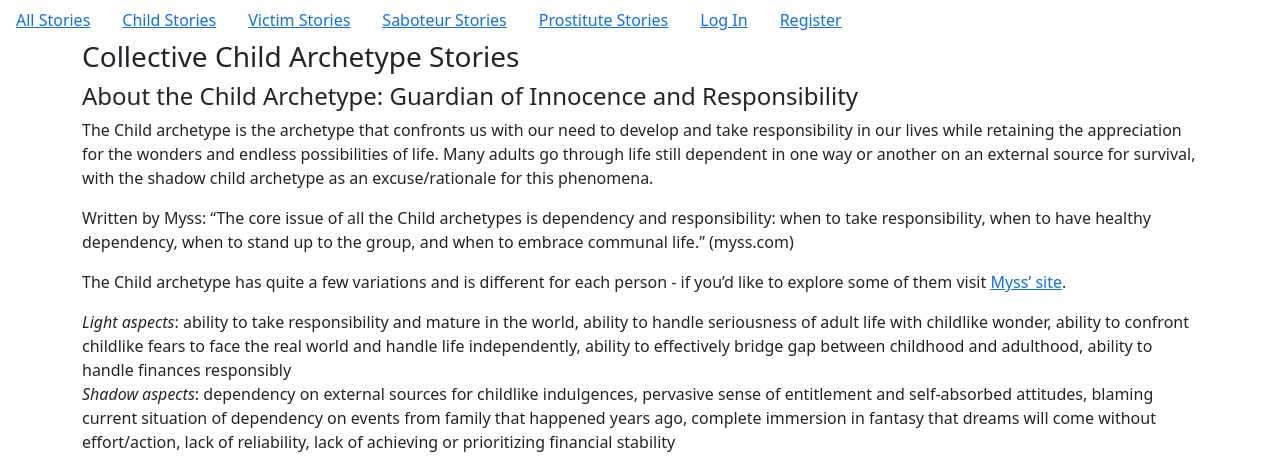
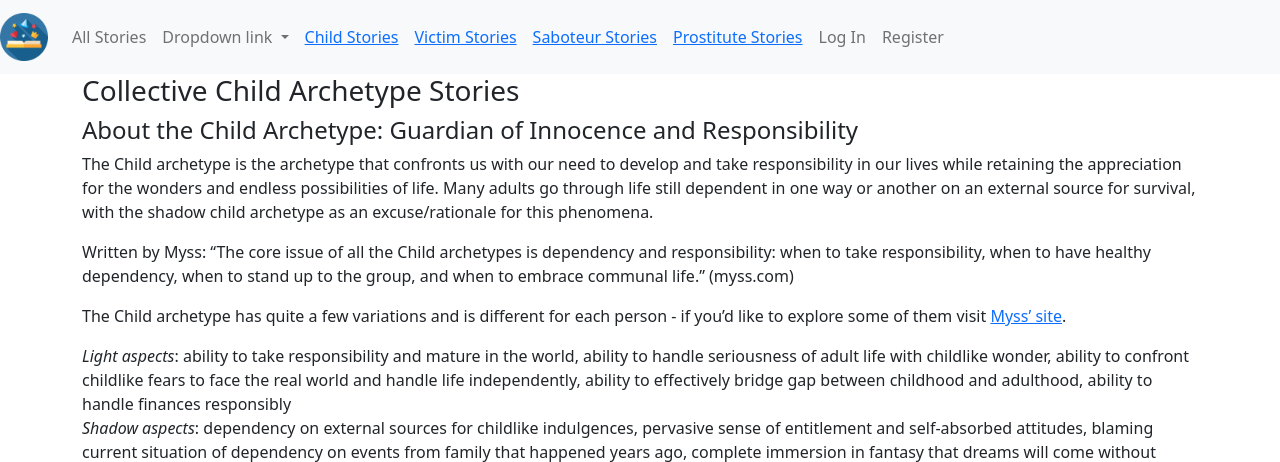
Before and after one commit to catt-tung/archetypes-flask-app, a Flask app: page /child in a window 1280 px wide. Shown: the top 462 px of the page. Run offline with Flask 2, Linux system fonts and the light colour scheme; data that the repository does not hold is empty; parts of the project's set-up code (start-up, migrations or seed data) failed here and were passed over.

Commit message:
Get navbar working thanks to Shahzad

```diff
--- a/myapp/templates/base.html
+++ b/myapp/templates/base.html
@@ -2,7 +2,9 @@
 <html lang="en">
 <head>
     <link href="https://cdn.jsdelivr.net/npm/bootstrap@5.1.3/dist/css/bootstrap.min.css" rel="stylesheet" integrity="sha384-1BmE4kWBq78iYhFldvKuhfTAU6auU8tT94WrHftjDbrCEXSU1oBoqyl2QvZ6jIW3" crossorigin="anonymous">
-    <script defer src="https://cdn.jsdelivr.net/npm/bootstrap@5.1.3/dist/js/bootstrap.bundle.min.js" integrity="sha384-ka7Sk0Gln4gmtz2MlQnikT1wXgYsOg+OMhuP+IlRH9sENBO0LRn5q+8nbTov4+1p" crossorigin="anonymous"></script>
+    <script src="https://code.jquery.com/jquery-3.4.1.slim.min.js" integrity="sha384-J6qa4849blE2+poT4WnyKhv5vZF5SrPo0iEjwBvKU7imGFAV0wwj1yYfoRSJoZ+n" crossorigin="anonymous"></script>
+    <script src="https://cdn.jsdelivr.net/npm/popper.js@1.16.0/dist/umd/popper.min.js" integrity="sha384-Q6E9RHvbIyZFJoft+2mJbHaEWldlvI9IOYy5n3zV9zzTtmI3UksdQRVvoxMfooAo" crossorigin="anonymous"></script>
+    <script src="https://cdn.jsdelivr.net/npm/bootstrap@4.4.1/dist/js/bootstrap.min.js" integrity="sha384-wfSDF2E50Y2D1uUdj0O3uMBJnjuUD4Ih7YwaYd1iqfktj0Uod8GCExl3Og8ifwB6" crossorigin="anonymous"></script>
     <meta charset="UTF-8">
     <meta http-equiv="X-UA-Compatible" content="IE=edge">
     <meta name="viewport" content="width=device-width, initial-scale=1.0">
@@ -10,9 +12,26 @@
     <title>Survival Archetypes Story Collector</title>
 </head>
 <body>
-    <ul class="nav">
-        <li class="nav-link">
-            <a href="{{url_for('core.index')}}">All Stories</a>
+    {% block navbar %}
+    <nav class="navbar navbar-expand-lg navbar-light bg-light">
+        <a class="navbar-brand" href="{{url_for('core.index')}}"><img src="../static/favicon.ico"></a>
+        <button class="navbar-toggler" type="button" data-toggle="collapse" data-target="#navbarNavDropdown" aria-controls="navbarNavDropdown" aria-expanded="false" aria-label="Toggle navigation">
+            <span class="navbar-toggler-icon"></span>
+        </button>
+        <div class="collapse navbar-collapse" id="navbarNavDropdown">
+            <ul class="navbar-nav">
+                <li class="nav-item active">
+                    <a class="nav-link" href="{{url_for('core.index')}}">All Stories</a>
+                </li>
+                <li class="nav-item dropdown">
+                    <a class="nav-link dropdown-toggle" href="#" id="navbarDropdownMenuLink" data-toggle="dropdown" aria-haspopup="true" aria-expanded="false">
+                    Dropdown link
+                    </a>
+                    <div class="dropdown-menu" aria-labelledby="navbarDropdownMenuLink">
+                    <a class="dropdown-item" href="{{url_for('posts.post_child')}}">Action</a>
+                    <a class="dropdown-item" href="#">Another action</a>
+                    <a class="dropdown-item" href="#">Something else here</a>
+                    </div>
                 </li>
                 <li class="nav-link">
                     <a href="{{url_for('posts.post_child')}}">Child Stories</a>
@@ -28,28 +47,30 @@
                 </li>
 
                 {% if current_user.is_authenticated %}
-        <li class="nav-link">
-            <a href="{{url_for('posts.create_post')}}">Create Post</a>
+                <li class="nav-item active">
+                    <a class="nav-link" href="{{url_for('posts.create_post')}}">Create Post</a>
                 </li>
-        <li class="nav-link">
-            <a href="{{url_for('users.user_posts', username=current_user.username)}}">My Stories</a>
+                <li class="nav-item active">
+                    <a class="nav-link" href="{{url_for('users.user_posts', username=current_user.username)}}">My Stories</a>
                 </li>
-        <li class="nav-link">
-            <a href="{{url_for('users.account')}}">Account</a>
+                <li class="nav-item active">
+                    <a class="nav-link" href="{{url_for('users.account')}}">Account</a>
                 </li>
-        <li class="nav-link">
-            <a href="{{url_for('users.logout')}}">Log Out</a>
+                <li class="nav-item active">
+                    <a class="nav-link" href="{{url_for('users.logout')}}">Log Out</a>
                 </li>
                 {% else %}
-        <li class="nav-link">
-            <a href="{{url_for('users.login')}}">Log In</a>
+                <li class="nav-item active">
+                    <a class="nav-link" href="{{url_for('users.login')}}">Log In</a>
                 </li>
-        <li class="nav-link">
-            <a href="{{url_for('users.register')}}">Register</a>
+                <li class="nav-item-active">
+                    <a class="nav-link" href="{{url_for('users.register')}}">Register</a>
                 </li>
                 {% endif %}
             </ul>
-
+        </div>
+    </nav>
+    {% endblock %}
     <div class="container">
         {% block content %}
 
```
Also changed, not shown: README.md. Lines whose indentation alone changed are shown as unchanged.
